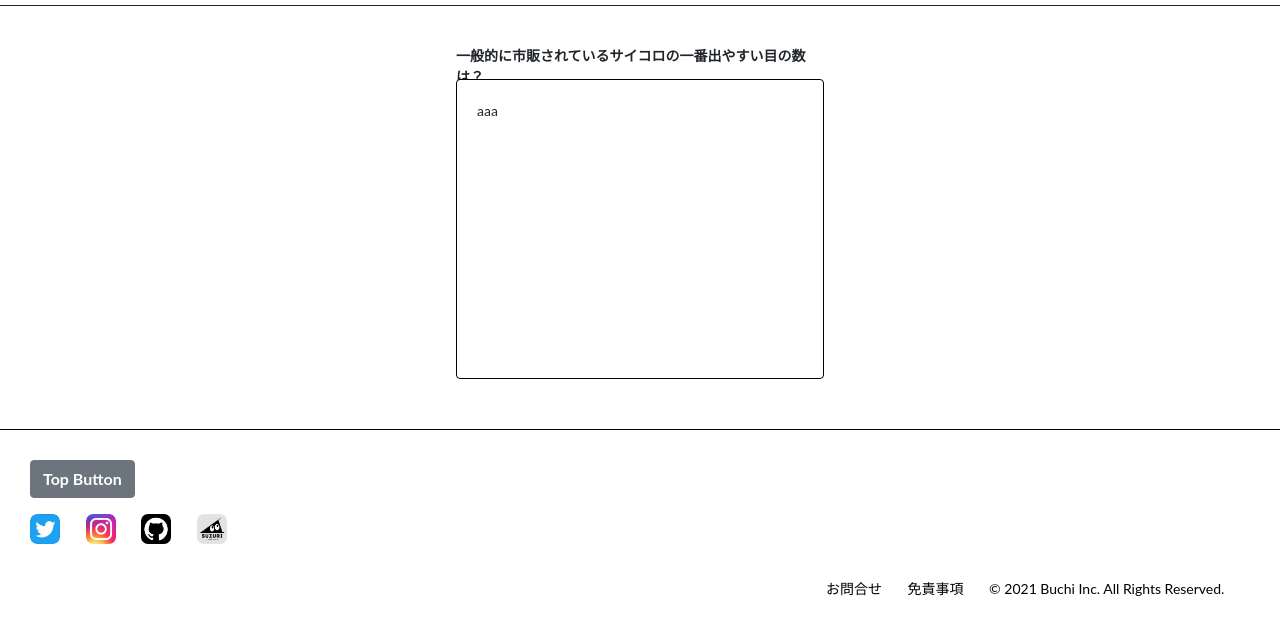
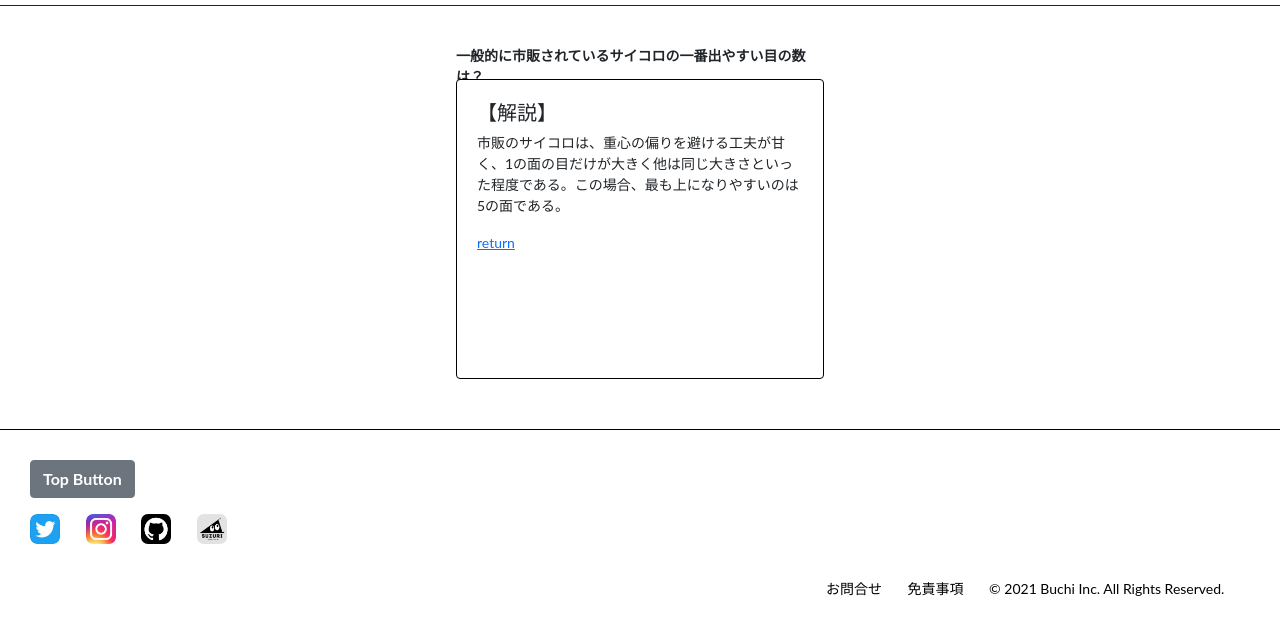
Before and after one commit to 18Buchi/my-site, a website: page Games/threeChoice/threeChoice.html in a window 1280 px wide. Both pictures are taken after a click on the element "Commentary". Shown: the part 71-706 px from the top of the page. Drawn offline with nearby package versions, Linux system fonts and the light colour scheme.

Commit message:
✨ ３択クイズ実装

```diff
--- a/Games/threeChoice/threeChoice.html
+++ b/Games/threeChoice/threeChoice.html
@@ -91,7 +91,7 @@
         <p id="question"></p>
         <ul id="choices"></ul>
         <div id="btn" class="disabled btn btn-primary d-block btn-sm w-50 mt-2 mx-auto">Next</div>
-        <div id="Commentary" class="styleNone btn btn-info d-block btn-sm w-50 mt-2 mx-auto">
+        <div id="Commentary" class="btn btn-info d-block btn-sm w-50 mt-2 mx-auto">
           Commentary</div>
           <div id="textCard"></div>
 
@@ -99,7 +99,15 @@
           <p></p>
           <a href="" class="btn-primary d-block btn-sm w-50 mt-2 mx-auto">Replay?</a>
         </section>
+        <div>
+          <a
+            class="btn btn-secondary d-block btn-sm w-50 mt-2 mx-auto"
+            href="../games.html"
+            >Game Top</a
+          >
+        </div>
       </section>
+
 
     </div>
 
--- a/Games/threeChoice/threeChoice.js
+++ b/Games/threeChoice/threeChoice.js
@@ -5,25 +5,20 @@
   const choices = document.getElementById("choices");
   const btn = document.getElementById("btn");
   const Commentary = document.getElementById("Commentary");
-  const text= document.getElementById
-  ("textCard");
+  const textCard = document.getElementById("textCard");
   const result = document.getElementById("result");
   const scoreLabel = document.querySelector("#result > p");
 
   const quizSet = shuffle([
-    { q: "世界で一番大きな湖は？", c: ["カスピ海", "カリブ海", "琵琶湖"] },
-    { q: "2の8乗は？", c: ["256", "64", "1024"] },
+    { q: "世界で一番大きな湖は？", c: ["カスピ海", "ビクトリア湖", "琵琶湖"], a:"カスピ海：371,000km²　　ビクトリア湖：68,870km²　　琵琶湖：669km²" },
+    { q: "2の8乗は？", c: ["256", "64", "1024"] ,a:"解説、、、必要ですか？"},
     {
       q: "存在しないのはどれ？",
-      c: ["東京特許許可局", "東京航空局", "東京環境局"],
+      c: ["東京特許許可局", "東京航空局", "東京環境局"],a:"東京特許許可局 - 日本語の早口言葉のひとつ。なお、実際に特許に関する行政を行うのは特許庁であり、過去にこのような役所が存在したことは一度も無い。架空の官庁であり、現在でもこのような名称の役所は存在しない。"
     },
     {
       q: "一般的に市販されているサイコロの一番出やすい目の数は？",
-      c: ["5", "3", "1"],
-    },
-    {
-      q: "次のうち、最初にリリースされた言語は？",
-      c: ["Python", "JavaScript", "HTML"],
+      c: ["5", "3", "1"],a:"市販のサイコロは、重心の偏りを避ける工夫が甘く、1の面の目だけが大きく他は同じ大きさといった程度である。この場合、最も上になりやすいのは5の面である。"
     },
   ]);
   let currentNum = 0;
@@ -52,24 +47,26 @@
     }
 
     btn.classList.remove("disabled");
-    Commentary.classList.remove("styleNone");
+    Commentary.classList.remove("disabled");
   }
 
   Commentary.addEventListener("click", function (e) {
-    // alert("aaa");
-    let p = document.createElement("div");
-    p.innerHTML = "aaa";
-    text.appendChild(p);
-    p.classList.add("card", "commentary");
-
-    //   let div = document.createElement("div");
-    // let topBtn = document.createElement("a");
-    // topBtn.innerHTML = "Top Button";
-    // topBtn.setAttribute("href", "../index.html");
-    // footer.appendChild(div);
-    // div.appendChild(topBtn);
-    // topBtn.classList.add("btn", "btn-secondary");
-    // topBtn.style.fontWeight = "bold";
+    let div = document.createElement("div");
+    let h5 = document.createElement("h5");
+    let p = document.createElement("p");
+    let a = document.createElement("a");
+    h5.innerHTML = "【解説】";
+    textCard.appendChild(div);
+    div.appendChild(h5);
+    div.classList.add("card", "commentary", "hidden");
+    p.innerHTML = quizSet[currentNum].a;
+    div.appendChild(p);
+    a.innerHTML = "return";
+    div.appendChild(a);
+    a.setAttribute("href", "javascript:void(0)");
+    a.addEventListener("click", function (e) {
+      div.style.display = "none"
+    });
   });
 
   function setQuiz() {
@@ -103,11 +100,12 @@
       return;
     }
     btn.classList.add("disabled");
+    Commentary.classList.add("disabled");
 
     if (currentNum === quizSet.length - 1) {
       scoreLabel.textContent = `Score: ${score} / ${quizSet.length}`;
       scoreLabel.style.color = "black";
-      scoreLabel.style.fontSize = "20px";
+      scoreLabel.style.fontSize = "16px";
       result.classList.remove("hidden");
     } else {
       currentNum++;
--- a/Games/threeChoice/threeCoice.scss
+++ b/Games/threeChoice/threeCoice.scss
@@ -1,12 +1,13 @@
 body {
-  font-size: 14px;
-  font-family: Verdana, sans-serif;
+  user-select: none;
 }
 
 .g-container {
   margin: 100px auto;
 }
 .container {
+  font-size: 14px;
+  font-family: Verdana, sans-serif;
   width: 400px;
   height: 300px;
   margin: 100px auto;
@@ -59,47 +60,8 @@ body {
   content: " ... wrong!";
 }
 
-// #btn,
-// #result > a {
-//   background: #3498db;
-//   padding: 8px;
-//   border-radius: 4px;
-//   cursor: pointer;
-//   text-align: center;
-//   color: #fff;
-//   box-shadow: 0 4px 0 #2880b9;
-// }
-
-// #Commentary {
-//   background: #6ac98a;
-//   padding: 8px;
-//   border-radius: 4px;
-//   cursor: pointer;
-//   text-align: center;
-//   color: #fff;
-//   box-shadow: 0 4px 0 #158f66;
-// }
-
-#btn.disabled {
+#btn.disabled #Commentary.disabled {
   background: #ccc;
-  // box-shadow: 0 4px 0 #bbb;
-  opacity: 0.7;
-}
-
-.commentary {
-  border: 1px solid black;
-  width: 92%;
-  height: 300px;
-  padding: 20px;
-  margin: 20px auto;
-  position: absolute;
-  top: 30px;
-
-}
-
-.styleNone {
-  background: #ccc;
-  // box-shadow: 0 4px 0 #bbb;
   opacity: 0.7;
 }
 
@@ -122,10 +84,6 @@ body {
   transform: translateY(-500px);
 }
 
-#result > p {
-  font-size: 24px;
-}
-
 #result > a {
   display: block;
   text-decoration: none;
@@ -134,5 +92,6 @@ body {
 @media (max-width: 500px) {
   .container {
     width: 92%;
+    font-size: 10px;
   }
 }
```
Also changed, not shown: Games/games.html (+46 -41 lines).
